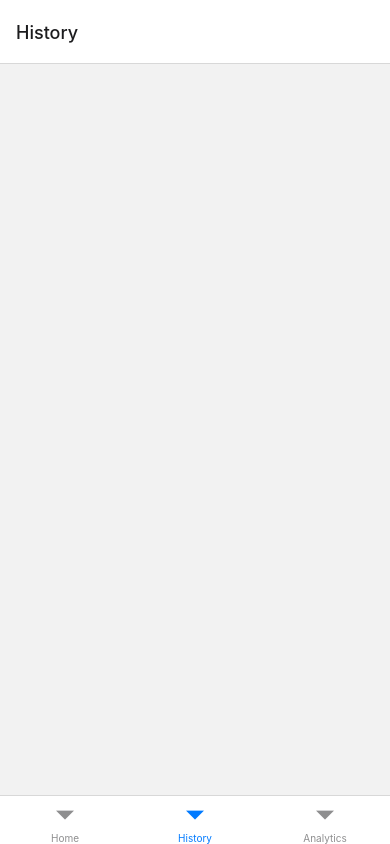
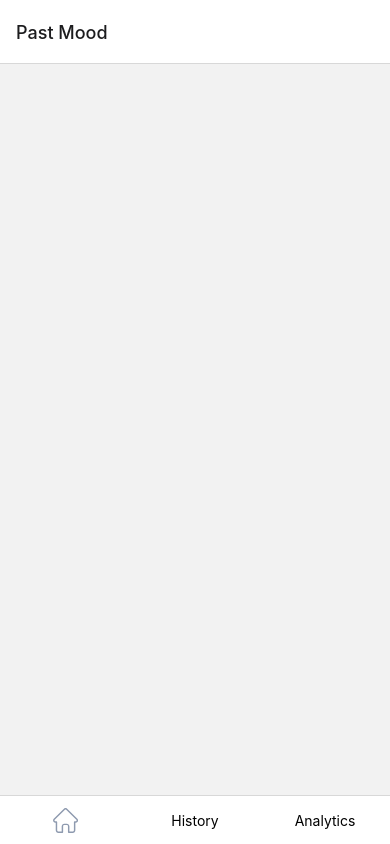
Before and after one commit to jaamaalxyz/AmalTracker, a React Native app: screen /History in a window 390 px wide. Built offline with nearby package versions, Linux system fonts and the light colour scheme.

Commit message:
add Home Icon on Bottom Tab Navigation

```diff
--- a/package.json
+++ b/package.json
@@ -17,7 +17,8 @@
     "react": "17.0.2",
     "react-native": "0.68.0",
     "react-native-safe-area-context": "^4.2.4",
-    "react-native-screens": "^3.13.1"
+    "react-native-screens": "^3.13.1",
+    "react-native-svg": "^12.3.0"
   },
   "devDependencies": {
     "@babel/core": "^7.12.9",
--- /dev/null
+++ b/src/components/Icons/HomeIcon.tsx
@@ -0,0 +1,14 @@
+import React from 'react';
+import Svg, { Path } from 'react-native-svg';
+import { IconProps } from '../../types';
+
+export const HomeIcon: React.FC<IconProps> = ({
+  color = 'teal',
+  size = 40,
+}) => {
+  return (
+    <Svg width={size} height={size} viewBox="0 1 511 511.999" fill={color}>
+      <Path d="M498.7 222.695c-.016-.011-.028-.027-.04-.039L289.805 13.81C280.902 4.902 269.066 0 256.477 0c-12.59 0-24.426 4.902-33.332 13.809L14.398 222.55c-.07.07-.144.144-.21.215-18.282 18.386-18.25 48.218.09 66.558 8.378 8.383 19.44 13.235 31.273 13.746.484.047.969.07 1.457.07h8.32v153.696c0 30.418 24.75 55.164 55.168 55.164h81.711c8.285 0 15-6.719 15-15V376.5c0-13.879 11.293-25.168 25.172-25.168h48.195c13.88 0 25.168 11.29 25.168 25.168V497c0 8.281 6.715 15 15 15h81.711c30.422 0 55.168-24.746 55.168-55.164V303.14h7.719c12.586 0 24.422-4.903 33.332-13.813 18.36-18.367 18.367-48.254.027-66.633zm-21.243 45.422a17.03 17.03 0 01-12.117 5.024H442.62c-8.285 0-15 6.714-15 15v168.695c0 13.875-11.289 25.164-25.168 25.164h-66.71V376.5c0-30.418-24.747-55.168-55.169-55.168H232.38c-30.422 0-55.172 24.75-55.172 55.168V482h-66.71c-13.876 0-25.169-11.29-25.169-25.164V288.14c0-8.286-6.715-15-15-15H48a13.9 13.9 0 00-.703-.032c-4.469-.078-8.66-1.851-11.8-4.996-6.68-6.68-6.68-17.55 0-24.234.003 0 .003-.004.007-.008l.012-.012L244.363 35.02A17.003 17.003 0 01256.477 30c4.574 0 8.875 1.781 12.113 5.02l208.8 208.796.098.094c6.645 6.692 6.633 17.54-.031 24.207zm0 0" />
+    </Svg>
+  );
+};
--- /dev/null
+++ b/src/components/Icons/index.tsx
@@ -0,0 +1,3 @@
+import { HomeIcon } from './HomeIcon';
+
+export { HomeIcon };
--- a/src/screens/BottomTabs.navigator.tsx
+++ b/src/screens/BottomTabs.navigator.tsx
@@ -1,5 +1,8 @@
 import { createBottomTabNavigator } from '@react-navigation/bottom-tabs';
 import React from 'react';
+import { Text } from 'react-native';
+import { HomeIcon } from '../components/Icons';
+import { theme } from '../theme';
 import Analytics from './Analytics.screen';
 import History from './History.screen';
 import Home from './Home.screen';
@@ -8,10 +11,42 @@
 
 const BottomTabsNavigator: React.FC = () => {
   return (
-    <BottomTabs.Navigator>
-      <BottomTabs.Screen name="Home" component={Home} />
-      <BottomTabs.Screen name="History" component={History} />
-      <BottomTabs.Screen name="Analytics" component={Analytics} />
+    <BottomTabs.Navigator
+      screenOptions={({ route }) => ({
+        tabBarActiveTintColor: theme.colorBlue,
+        tabBarInactiveTintColor: theme.colorGrey,
+        tabBarShowLabel: false,
+        tabBarIcon: ({ color, size }) => {
+          if (route.name === 'Home') {
+            return <HomeIcon color={color} size={size} />;
+          }
+
+          if (route.name === 'History') {
+            return <Text>History</Text>;
+          }
+
+          if (route.name === 'Analytics') {
+            return <Text>Analytics</Text>;
+          }
+
+          return null;
+        },
+      })}>
+      <BottomTabs.Screen
+        name="Home"
+        component={Home}
+        options={{ title: "Today's Mood" }}
+      />
+      <BottomTabs.Screen
+        name="History"
+        component={History}
+        options={{ title: 'Past Mood' }}
+      />
+      <BottomTabs.Screen
+        name="Analytics"
+        component={Analytics}
+        options={{ title: 'Fancy Charts' }}
+      />
     </BottomTabs.Navigator>
   );
 };
--- a/src/theme.ts
+++ b/src/theme.ts
@@ -2,4 +2,6 @@
   colorPurple: '#454C73',
   colorWhite: '#FFFFFF',
   colorLavender: '#87677B',
+  colorBlue: '#1D84B5',
+  colorGrey: '#8E9AAF',
 };
--- a/src/types.ts
+++ b/src/types.ts
@@ -7,3 +7,8 @@
   mood: MoodOptionType;
   timestamp: number;
 }
+
+export interface IconProps {
+  color?: string;
+  size?: number;
+}
```
Also changed, not shown: 1 other file (tests, documents, lock files or other folders).
